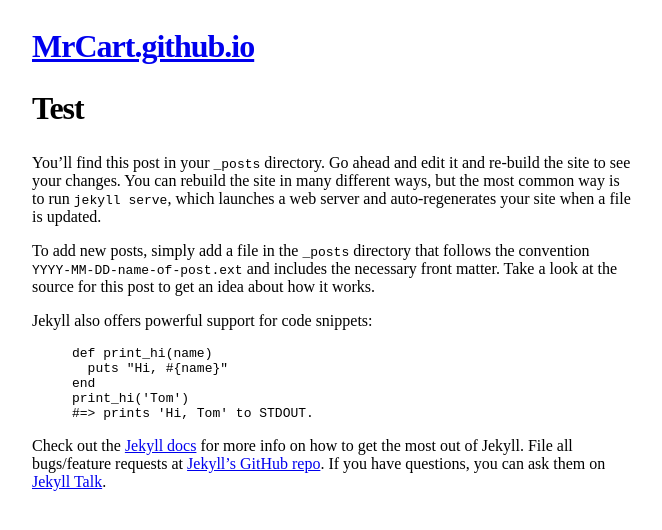
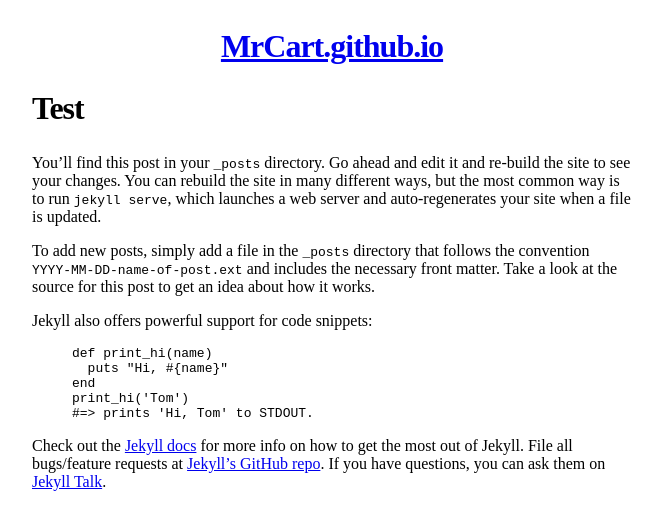
Before and after one commit to MrCart/MrCart.github.io, a Jekyll site: the page built from _posts/2017-09-22-welcome-to-jekyll.markdown, in a window 1280 px wide. Shown: the top 530 px of the page, without its empty margins (308-970 px from the left). Built offline with Jekyll 4.4.1, drawn with Linux system fonts in a browser that asks for light colours.

Commit message:
Update layout.html

```diff
--- a/_layouts/layout.html
+++ b/_layouts/layout.html
@@ -22,7 +22,7 @@
   <body class="container">
 
     <header>
-      <h1 text-align="center"><a href="/">MrCart.github.io</a></h1>
+      <h1 align="center"><a href="/">MrCart.github.io</a></h1>
     </header>
     <section>
       {{ content }}
```
